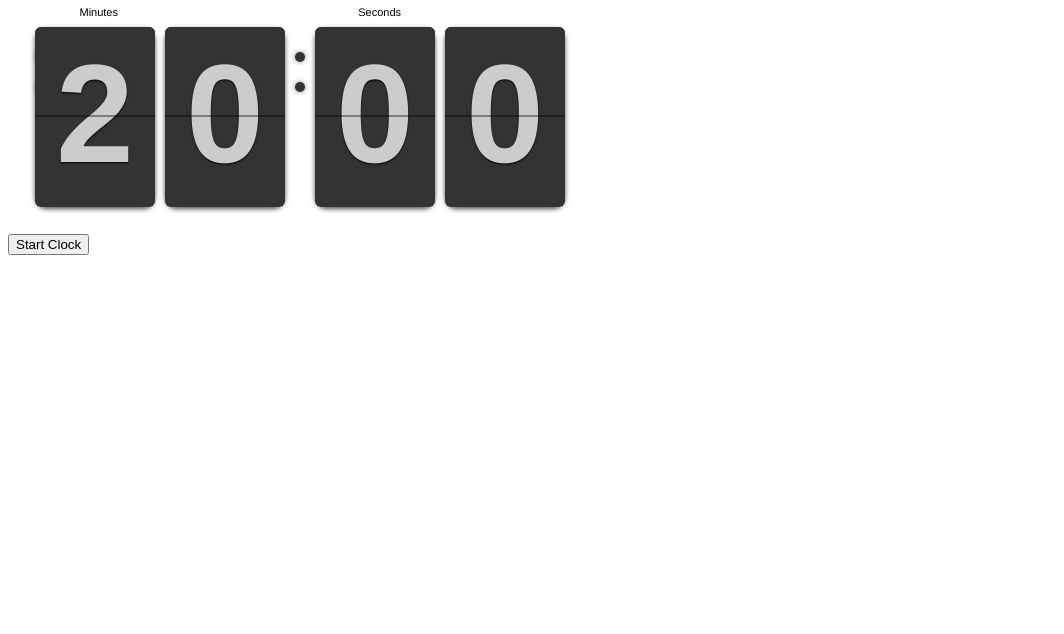
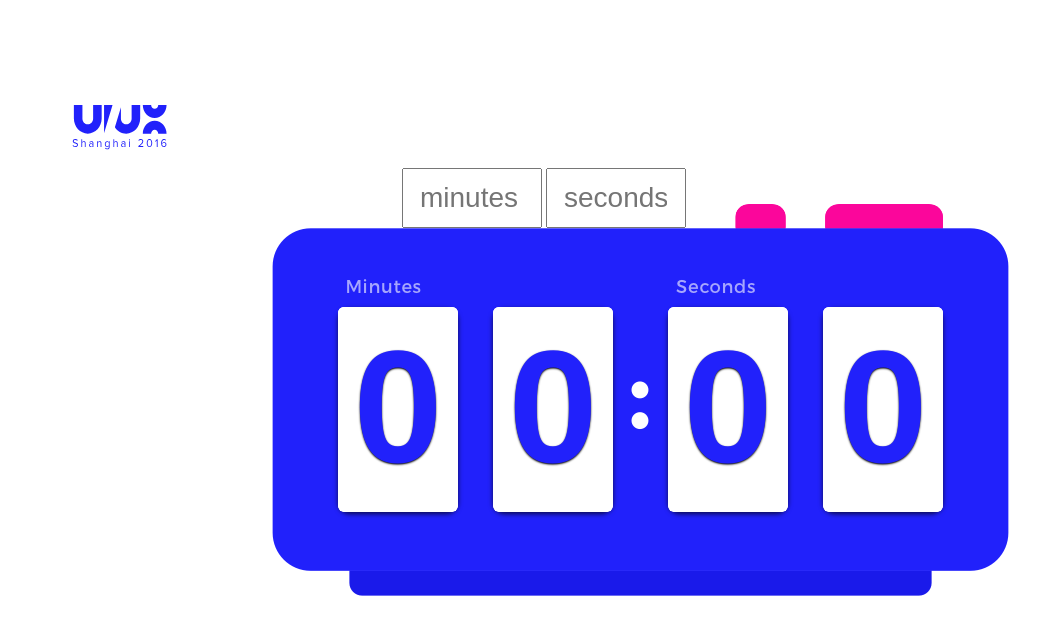
Before and after one commit to flyingant/FlipCountDown, a plain HTML site: page index.html in a window 1280 px wide. Shown: the whole page, without its empty margins (0-1064 px from the left). Drawn offline with Linux system fonts and the light colour scheme.

Commit message:
final commit

```diff
--- a/css/flipclock.css
+++ b/css/flipclock.css
@@ -22,7 +22,9 @@
   color: #fff; }
 
 .flip-clock-wrapper ul {
-  list-style: none; }
+  list-style: none;
+  background-color: #fff;
+}
 
 .flip-clock-wrapper.clearfix:before,
 .flip-clock-wrapper.clearfix:after {
@@ -38,7 +40,9 @@
 /* Main */
 .flip-clock-wrapper {
   font: normal 11px "Helvetica Neue", Helvetica, sans-serif;
-  -webkit-user-select: none; }
+  -webkit-user-select: none;
+  padding: 0 66px;
+}
 
 .flip-clock-meridium {
   background: none !important;
@@ -51,7 +55,6 @@
   text-align: center;
   position: relative;
   width: 100%;
-  margin: 1em;
 }
 
 .flip-clock-wrapper:before,
@@ -67,14 +70,12 @@
 .flip-clock-wrapper ul {
   position: relative;
   float: left;
-  margin: 5px;
   width: 120px;
-  height: 180px;
-  font-size: 180px;
+  height: 205px;
+  font-size: 102px;
   font-weight: bold;
-  line-height: 174px;
   border-radius: 12px;
-  background: #000;
+  margin-right: 35px;
 }
 
 .flip-clock-wrapper ul li {
@@ -84,7 +85,7 @@
   top: 0;
   width: 100%;
   height: 100%;
-  line-height: 174px;
+  line-height: 200px;
   text-decoration: none !important;
 }
 
@@ -107,7 +108,7 @@
   left: 0;
   width: 100%;
   height: 50%;
-  font-size: 160px;
+  font-size: 102px;
   overflow: hidden;
   outline: 1px solid transparent; }
 
@@ -128,12 +129,13 @@
 .flip-clock-wrapper ul li a div.up:after {
   content: "";
   position: absolute;
-  top: 88px;
+  visibility: hidden;
+  top: 98px;
   left: 0;
   z-index: 5;
   width: 100%;
   height: 3px;
-  background-color: #000;
+  background-color: #FFF;
   background-color: rgba(0, 0, 0, 0.4); }
 
 .flip-clock-wrapper ul li a div.down {
@@ -153,12 +155,13 @@
   z-index: 1;
   width: 100%;
   height: 200%;
-  color: #ccc;
+  color: #2121FB;
   text-shadow: 0 1px 2px #000;
   text-align: center;
-  background-color: #333;
+  background-color: #FFF;
   border-radius: 6px;
-  font-size: 140px; }
+  font-size: 160px;
+}
 
 .flip-clock-wrapper ul li a div.up div.inn {
   top: 0; }
@@ -170,7 +173,9 @@
 .flip-clock-wrapper ul.play li.flip-clock-before {
   z-index: 3; }
 
-.flip-clock-wrapper .flip {   box-shadow: 0 2px 5px rgba(0, 0, 0, 0.7); }
+.flip-clock-wrapper .flip {
+  box-shadow: 0 2px 5px rgba(0, 0, 0, 0.7);
+}
 
 .flip-clock-wrapper ul.play li.flip-clock-active {
   -webkit-animation: asd 0.5s 0.5s linear both;
@@ -181,6 +186,7 @@
 .flip-clock-divider {
   float: left;
   display: inline-block;
+  visibility: hidden;
   position: relative;
   width: 20px;
   height: 100px; }
--- a/index.html
+++ b/index.html
@@ -3,32 +3,124 @@
 		<link rel="stylesheet" href="./css/flipclock.css">
 		<script src="./js/jquery-3.1.1.min.js"></script>
 		<script src="./js/flipclock.min.js"></script>
+		<style>
+			body {
+				position: relative;
+				margin: 0;
+				padding: 0;
+			}
+
+			#timer {
+				position: fixed;
+				top: 50%;
+				left: 50%;
+				margin-top: -195px;
+				margin-left: -368px;
+				width: 737px;
+				height: 391px;
+				background: url("images/timer.png") no-repeat;
+			}
+
+			#logo {
+				position: absolute;
+				top: -100px;
+				left: -200px;
+				width: 95px;
+				height: 45px;
+				background: url("images/logo.svg") no-repeat;
+			}
+
+			#control {
+				position: absolute;
+				width: 118px;
+				height: 24px;
+				top: -1px;
+				right: 66px;
+				cursor: pointer;
+				border-top-right-radius: 14px;
+				border-top-left-radius: 14px;
+			}
+
+			.stop {
+				background-color: #FFFFFF;
+			}
+
+			.start {
+				background-image: url("images/start.png");
+			}
+
+			#setter {
+				position: absolute;
+				cursor: pointer;
+				width: 51px;
+				height: 24px;
+				top: -1px;
+				right: 223px;
+				border-top-right-radius: 14px;
+				border-top-left-radius: 14px;
+				background-image: url("images/setter.png");
+			}
+
+			#setter_field {
+				position: absolute;
+				top: -37px;
+				right: 323px;
+			}
+
+			#setter_field input {
+				width: 140px;
+				height: 60px;
+				font-size: 28px;
+				text-indent: 0.5em;
+			}
+
+			.hidden {
+				display: none;
+			}
+		</style>
 	</head>
 	<body>
-	<div class="clock" style="margin:2em;"></div>
-	<div class="message"></div>
-
-	<button class="start">Start Clock</button>
+	<div id="timer">
+		<div id="logo"></div>
+		<div class="clock"></div>
+		<div id="control" class="start"></div>
+		<div id="setter"></div>
+		<div id="setter_field">
+			<input name="minutes" type="number" placeholder="minutes"/>
+			<input name="seconds" type="number" placeholder="seconds">
+		</div>
+	</div>
 
 	<script type="text/javascript">
-		var clock;
-
+		window.clock;
+		window.time;
 		$(document).ready(function() {
-
-			clock = $('.clock').FlipClock(1200, {
+			window.clock = $('.clock').FlipClock(0, {
 		        clockFace: 'MinuteCounter',
 		        countdown: true,
 		        autoStart: false,
 		        callbacks: {
 		        	start: function() {
-		        		$('.message').html('The clock has started!');
-		        	}
+						$("#control").removeClass('start').addClass('stop');
+					},
+					stop: function () {
+						$("#control").removeClass('stop').addClass('start');
+						window.clock.setTime(window.time);
+					}
 		        }
 		    });
+			$('#setter').click(function () {
+				if ($('#setter_field').hasClass('hidden')) {
+					$('#setter_field').removeClass('hidden');
+				} else {
+					$('#setter_field').addClass('hidden');
+					window.time = Number($('input[name=minutes]').val() * 60) + Number($('input[name=seconds]').val())
+					window.clock.setTime(window.time)
+				}
+			});
 
 		    $('.start').click(function(e) {
-
-		    	clock.start();
+				window.clock.start()
 		    });
 
 		});
```
Also changed, not shown: images/logo.svg (added), images/setter.png (added), images/start.png (added), images/timer.png (added).
